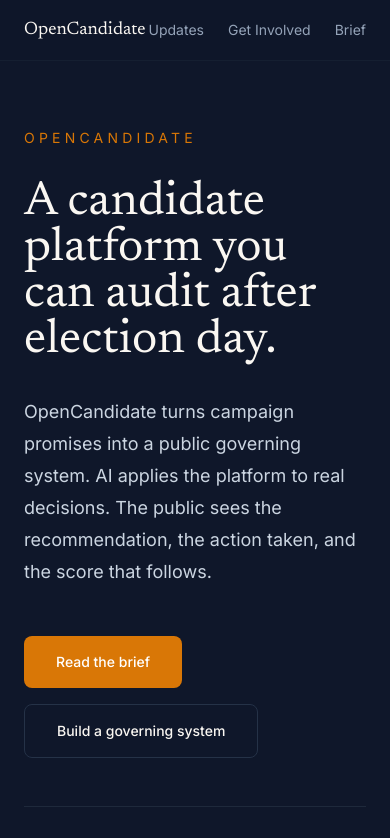
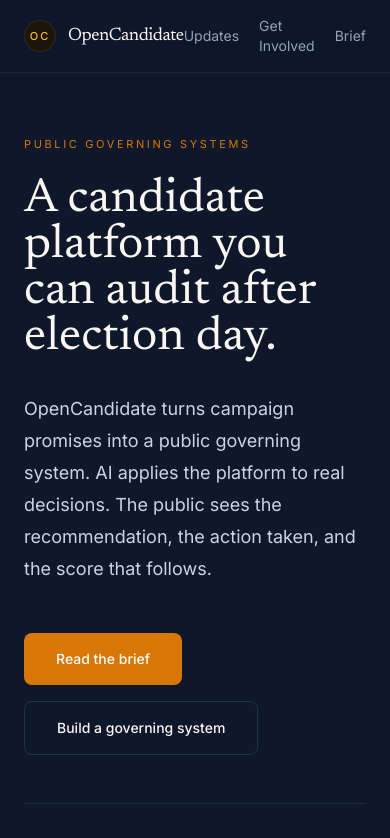
Before and after one commit to rogersterling/opencandidate, a Next.js app: page / in a window 390 px wide. Shown: the top 838 px of the page. Built offline with nearby package versions, Linux system fonts and the light colour scheme.

Commit message:
Refine OpenCandidate header and hero branding

```diff
--- a/app/page.tsx
+++ b/app/page.tsx
@@ -1,5 +1,6 @@
 import Hero from "@/components/Hero";
 import CandidateCard from "@/components/CandidateCard";
+import SiteHeader from "@/components/SiteHeader";
 import { candidates } from "@/lib/candidates";
 import Link from "next/link";
 
@@ -75,16 +76,7 @@
 export default function Home() {
   return (
     <main>
-      <nav className="fixed top-0 left-0 right-0 z-50 px-6 md:px-12 lg:px-24 py-4 flex items-center justify-between bg-[#0f172a]/90 backdrop-blur-sm border-b border-[#1e293b]/50">
-        <Link href="/" className="font-serif text-lg text-[#faf7f2]">
-          OpenCandidate
-        </Link>
-        <div className="flex items-center gap-6 text-sm">
-          <Link href="/updates" className="text-[#94a3b8] hover:text-[#faf7f2] transition-colors">Updates</Link>
-          <Link href="/involve" className="text-[#94a3b8] hover:text-[#faf7f2] transition-colors">Get Involved</Link>
-          <Link href="/brief" className="text-[#94a3b8] hover:text-[#faf7f2] transition-colors">Brief</Link>
-        </div>
-      </nav>
+      <SiteHeader />
 
       <Hero />
 
--- a/components/Hero.tsx
+++ b/components/Hero.tsx
@@ -25,11 +25,11 @@
 
 export default function Hero() {
   return (
-    <section className="px-6 pt-28 pb-20 md:px-12 md:pt-36 md:pb-28 lg:px-24 animate-fade-in">
+    <section className="px-6 pt-32 pb-20 md:px-12 md:pt-40 md:pb-28 lg:px-24 animate-fade-in">
       <div className="mx-auto grid max-w-7xl items-start gap-16 lg:grid-cols-[minmax(0,0.94fr)_minmax(360px,1.06fr)] xl:gap-20">
-        <div className="max-w-[40rem] pt-4">
-          <p className="mb-8 text-sm uppercase tracking-[0.3em] text-[#d97706]">
-            OpenCandidate
+        <div className="max-w-[40rem] pt-2 md:pt-4">
+          <p className="mb-6 text-[11px] uppercase tracking-[0.24em] text-[#d97706]">
+            Public governing systems
           </p>
           <h1 className="mb-8 text-balance font-serif text-5xl leading-[0.96] text-[#faf7f2] md:text-7xl lg:text-[5.75rem]">
             A candidate platform you can audit after election day.
--- /dev/null
+++ b/components/SiteHeader.tsx
@@ -0,0 +1,28 @@
+import Link from "next/link";
+
+export default function SiteHeader() {
+  return (
+    <nav className="fixed inset-x-0 top-0 z-50 border-b border-[#1e293b]/80 bg-[#0f172a]/88 backdrop-blur-md">
+      <div className="mx-auto flex max-w-7xl items-center justify-between px-6 py-4 md:px-12 lg:px-24">
+        <Link href="/" className="flex items-center gap-3 text-[#faf7f2] transition-colors hover:text-white">
+          <span className="inline-flex h-8 w-8 items-center justify-center rounded-full border border-[#3b2a10] bg-[#1a140a] text-[11px] font-medium uppercase tracking-[0.18em] text-[#fbbf24]">
+            OC
+          </span>
+          <span className="font-serif text-lg tracking-tight">OpenCandidate</span>
+        </Link>
+
+        <div className="flex items-center gap-5 text-sm md:gap-6">
+          <Link href="/updates" className="text-[#94a3b8] transition-colors hover:text-[#faf7f2]">
+            Updates
+          </Link>
+          <Link href="/involve" className="text-[#94a3b8] transition-colors hover:text-[#faf7f2]">
+            Get Involved
+          </Link>
+          <Link href="/brief" className="text-[#94a3b8] transition-colors hover:text-[#faf7f2]">
+            Brief
+          </Link>
+        </div>
+      </div>
+    </nav>
+  );
+}
```
